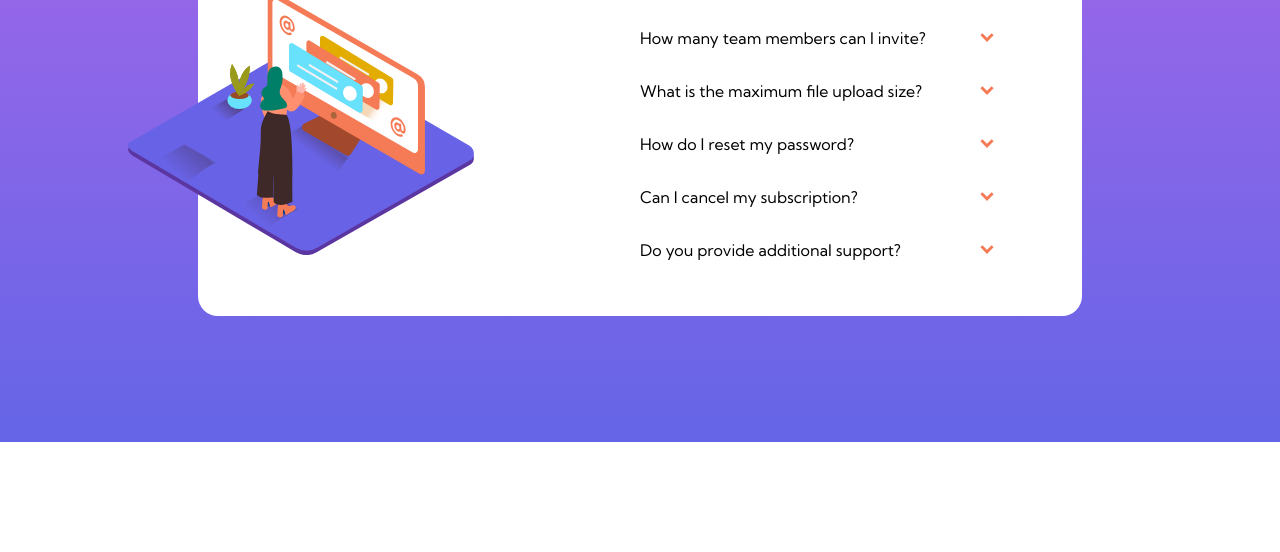
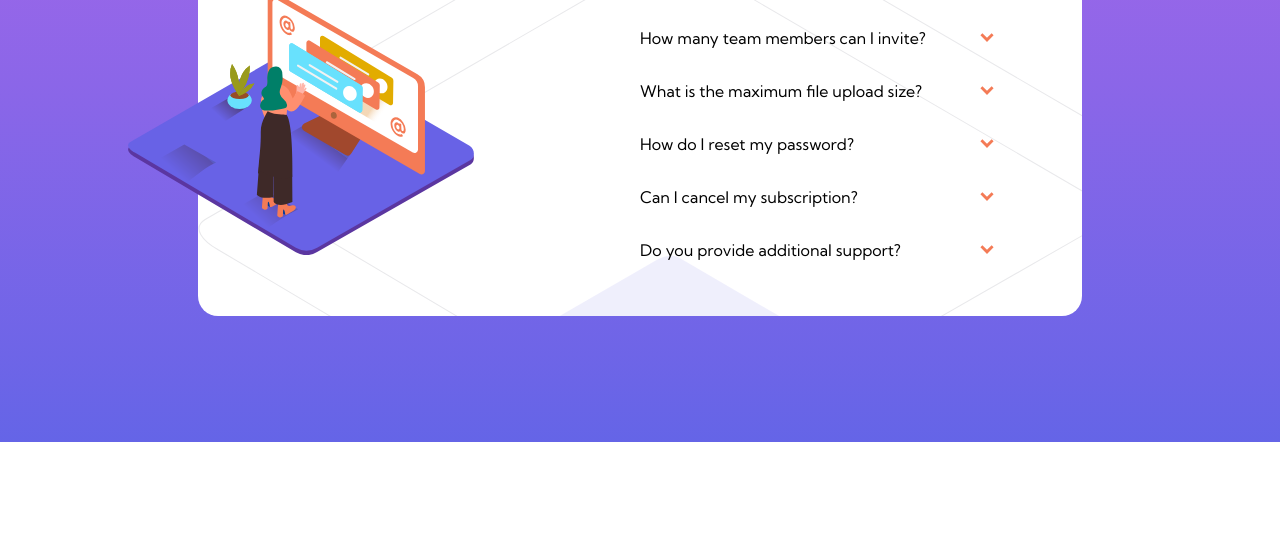
Before and after one commit to deepakoraon19/FAQ-accordion-card, a plain HTML site: page index.html in a window 1280 px wide. Shown: the part 248-800 px from the top of the page. Drawn offline with Linux system fonts and the light colour scheme; the site is published under a folder, as on GitHub Pages, so addresses that start at the root find nothing.

Commit message:
background image path fixed

```diff
--- a/styles.css
+++ b/styles.css
@@ -9,7 +9,7 @@ body{
 }
 .container{
     background-color: white;
-    background-image: url("/images/bg-pattern-desktop.svg");
+    background-image: url("./images/bg-pattern-desktop.svg");
     width:70%;
     /*height:200%;
     */display: flex;
```
